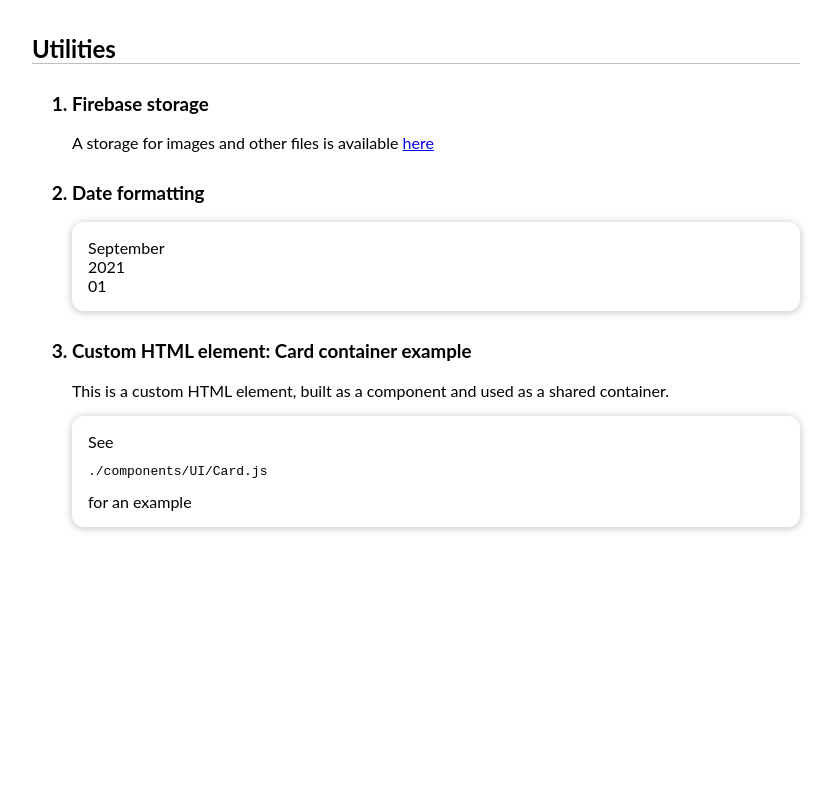
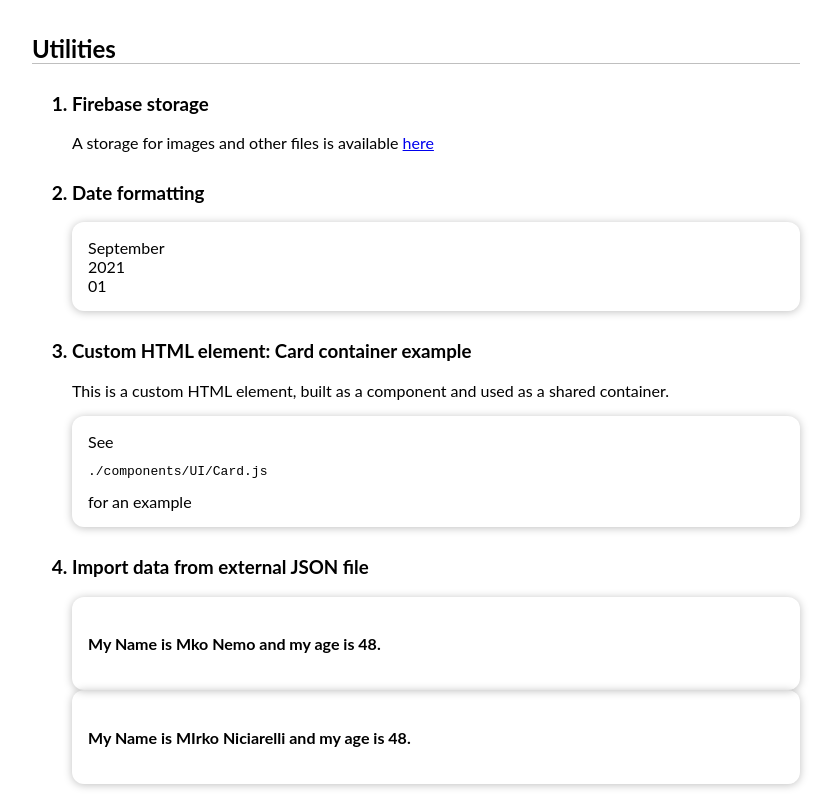
Before and after one commit to mkonemo/react-basics, a React (Create React App) app: page / in a window 1280 px wide. Shown: the part 619-1419 px from the top of the page, without its empty margins (224-1059 px from the left). Before the commit the page ends 1162 px from the top, so only its background shows below. Built offline with nearby package versions, Linux system fonts and the light colour scheme.

Commit message:
1 file modified, 2 added

```diff
--- a/src/App.js
+++ b/src/App.js
@@ -3,6 +3,7 @@ import Card from './components/UI/Card';
 
 import Props from './components/props/Props';
 import DateExample from './components/date/DateExample';
+import Json from './components/json/Json';
 import './style.css';
 
 const App = () => {
@@ -40,6 +41,9 @@ const App = () => {
             for an example
           </Card>
         </li>
+        <li>
+          <Json />
+        </li>
       </ol>
     </div>
   );
--- /dev/null
+++ b/src/components/json/Json.js
@@ -0,0 +1,28 @@
+
+import React from 'react';
+import Card from '../UI/Card';
+
+import sampleData from './sample.js';
+
+const Json = () => {
+
+    return (
+
+      <div>
+        <h3>Import data from external JSON file</h3>
+        {sampleData.map((item, i) => {
+          return (
+            <Card>
+              <h4>
+                {' '}
+                My Name is {item.firstName} {item.lastName} and my age is{' '}
+                {item.age}.
+              </h4>
+            </Card>
+          );
+        })}
+      </div>
+    );
+
+}
+export default Json;
--- /dev/null
+++ b/src/components/json/sample.js
@@ -0,0 +1,14 @@
+const sampleData = [
+  {
+    "firstName": "Mko",
+    "lastName": "Nemo",
+    "age": 48
+  },
+ {
+    "firstName": "MIrko",
+    "lastName": "Niciarelli",
+    "age": 48
+  },
+]
+
+export default sampleData;
```
